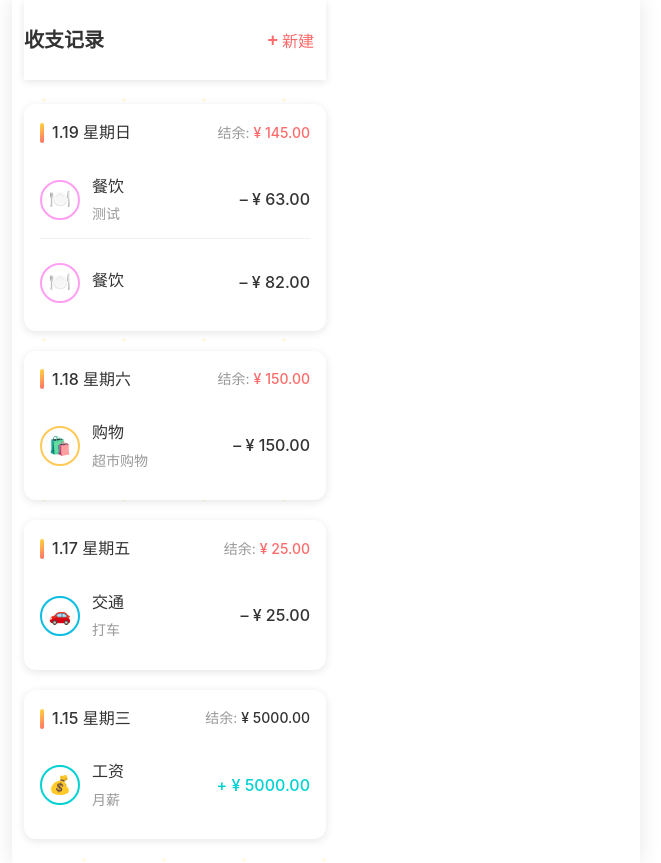
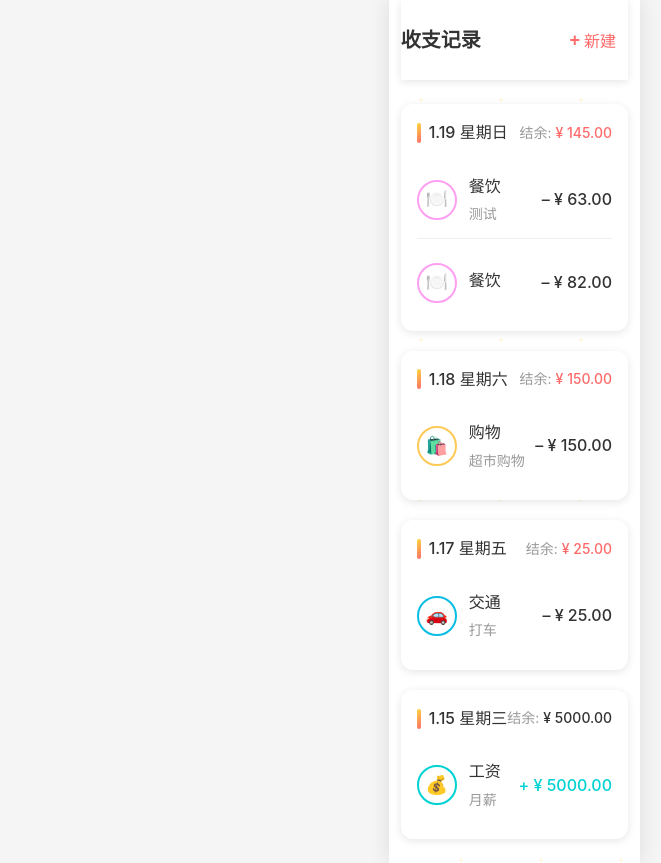
Before and after one commit to Juan921120/meowbookkeeping-vue, a Vue app: page / in a window 1280 px wide. Shown: the whole page, without its empty margins (0-661 px from the left). Built offline with nearby package versions, Linux system fonts and the light colour scheme.

Commit message:
fix: 修复HTML中ID重复问题，将App.vue中的id改为vue-app

```diff
--- a/src/App.vue
+++ b/src/App.vue
@@ -4,7 +4,7 @@ import TheWelcome from './components/TheWelcome.vue'
 </script>
 
 <template>
-  <div id="app">
+  <div id="vue-app">
     <router-view />
   </div>
 </template>
@@ -30,7 +30,7 @@ body {
   overflow-x: hidden;
 }
 
-#app {
+#vue-app {
   width: 100% !important;
   max-width: 100% !important;
   margin: 0 !important;
@@ -43,7 +43,7 @@ body {
 
 /* 移动端优化 */
 @media (min-width: 768px) {
-  #app {
+  #vue-app {
     max-width: 768px;
     margin: 0 auto;
     padding: 0 24px;
@@ -52,7 +52,7 @@ body {
 }
 
 @media (min-width: 1024px) {
-  #app {
+  #vue-app {
     max-width: 1024px;
     padding: 0 32px;
   }
```
